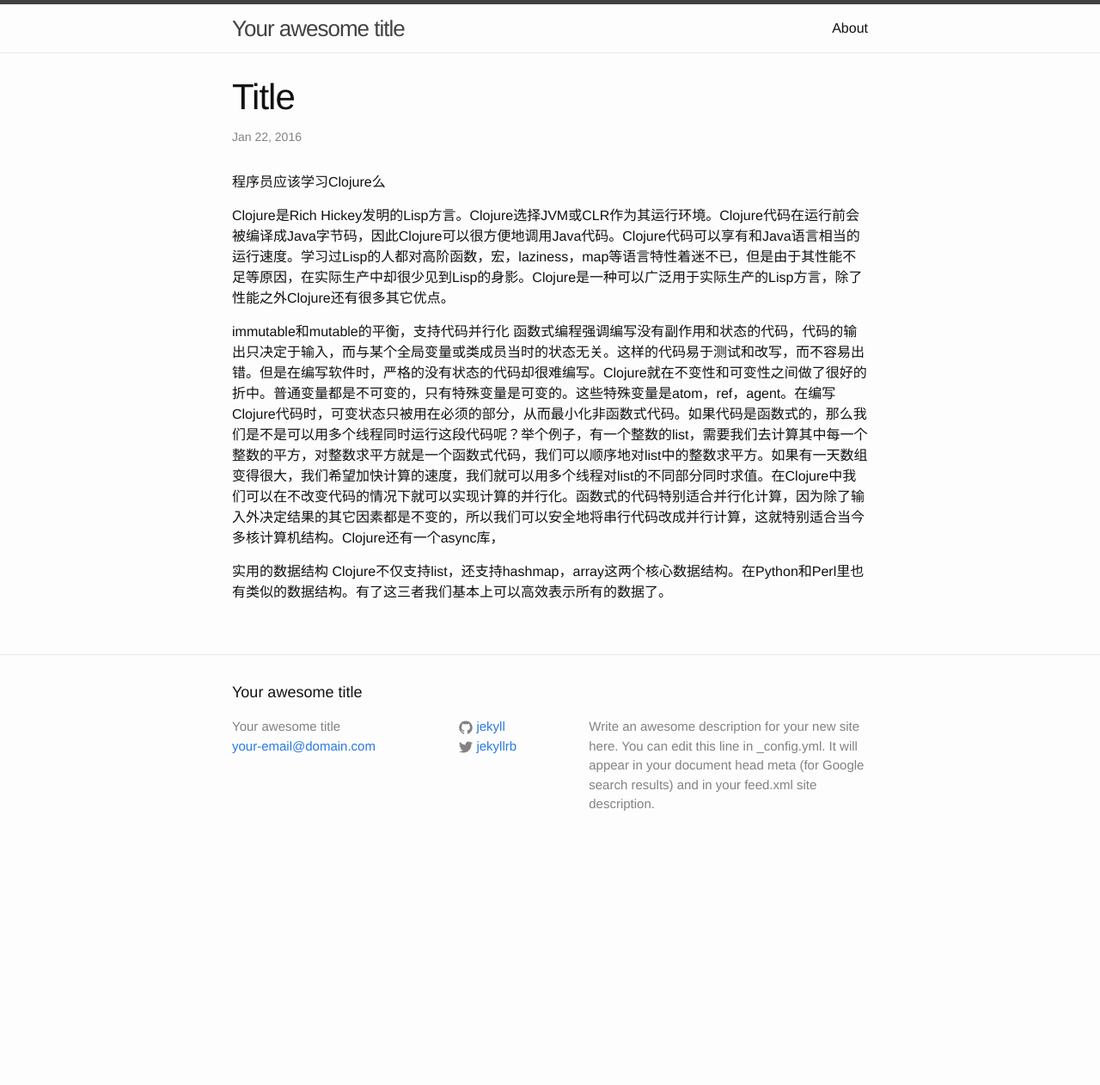
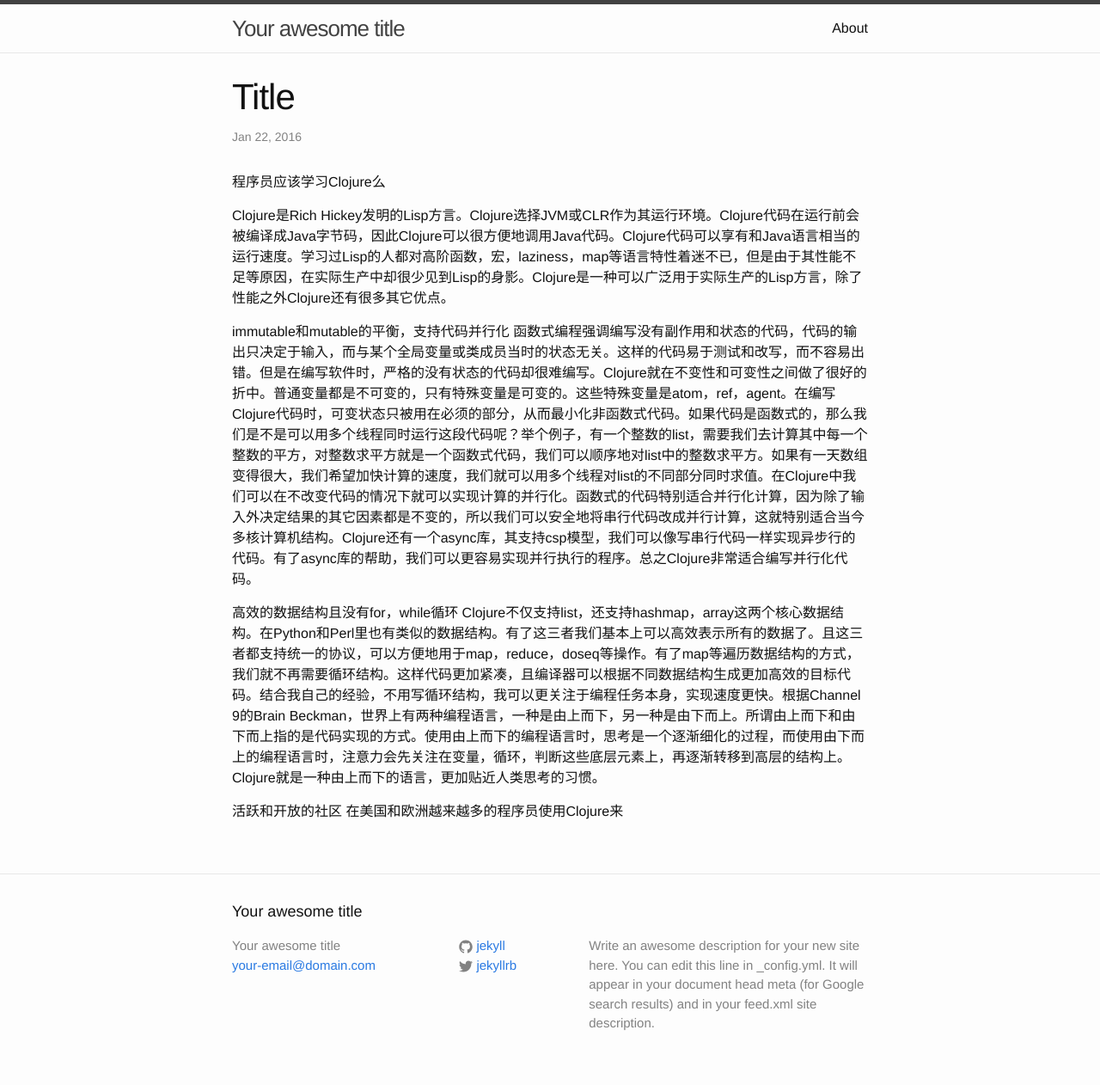
Before and after one commit to paul356/blog.backup, a Jekyll site: the page built from _posts/2016-01-22-new.md, in a window 1280 px wide. Shown: the whole page at 86% size. Built offline with Jekyll 4.4.1, drawn with Linux system fonts in a browser that asks for light colours; before the commit the page ends 1007 px from its top, so only the background shows below that.

Commit message:
Created :_posts/2016-01-22-new.md

```diff
--- a/_posts/2016-01-22-new.md
+++ b/_posts/2016-01-22-new.md
@@ -8,7 +8,10 @@ tags:
 Clojure是Rich Hickey发明的Lisp方言。Clojure选择JVM或CLR作为其运行环境。Clojure代码在运行前会被编译成Java字节码，因此Clojure可以很方便地调用Java代码。Clojure代码可以享有和Java语言相当的运行速度。学习过Lisp的人都对高阶函数，宏，laziness，map等语言特性着迷不已，但是由于其性能不足等原因，在实际生产中却很少见到Lisp的身影。Clojure是一种可以广泛用于实际生产的Lisp方言，除了性能之外Clojure还有很多其它优点。
 
 immutable和mutable的平衡，支持代码并行化
-函数式编程强调编写没有副作用和状态的代码，代码的输出只决定于输入，而与某个全局变量或类成员当时的状态无关。这样的代码易于测试和改写，而不容易出错。但是在编写软件时，严格的没有状态的代码却很难编写。Clojure就在不变性和可变性之间做了很好的折中。普通变量都是不可变的，只有特殊变量是可变的。这些特殊变量是atom，ref，agent。在编写Clojure代码时，可变状态只被用在必须的部分，从而最小化非函数式代码。如果代码是函数式的，那么我们是不是可以用多个线程同时运行这段代码呢？举个例子，有一个整数的list，需要我们去计算其中每一个整数的平方，对整数求平方就是一个函数式代码，我们可以顺序地对list中的整数求平方。如果有一天数组变得很大，我们希望加快计算的速度，我们就可以用多个线程对list的不同部分同时求值。在Clojure中我们可以在不改变代码的情况下就可以实现计算的并行化。函数式的代码特别适合并行化计算，因为除了输入外决定结果的其它因素都是不变的，所以我们可以安全地将串行代码改成并行计算，这就特别适合当今多核计算机结构。Clojure还有一个async库，
+函数式编程强调编写没有副作用和状态的代码，代码的输出只决定于输入，而与某个全局变量或类成员当时的状态无关。这样的代码易于测试和改写，而不容易出错。但是在编写软件时，严格的没有状态的代码却很难编写。Clojure就在不变性和可变性之间做了很好的折中。普通变量都是不可变的，只有特殊变量是可变的。这些特殊变量是atom，ref，agent。在编写Clojure代码时，可变状态只被用在必须的部分，从而最小化非函数式代码。如果代码是函数式的，那么我们是不是可以用多个线程同时运行这段代码呢？举个例子，有一个整数的list，需要我们去计算其中每一个整数的平方，对整数求平方就是一个函数式代码，我们可以顺序地对list中的整数求平方。如果有一天数组变得很大，我们希望加快计算的速度，我们就可以用多个线程对list的不同部分同时求值。在Clojure中我们可以在不改变代码的情况下就可以实现计算的并行化。函数式的代码特别适合并行化计算，因为除了输入外决定结果的其它因素都是不变的，所以我们可以安全地将串行代码改成并行计算，这就特别适合当今多核计算机结构。Clojure还有一个async库，其支持csp模型，我们可以像写串行代码一样实现异步行的代码。有了async库的帮助，我们可以更容易实现并行执行的程序。总之Clojure非常适合编写并行化代码。
 
-实用的数据结构
-Clojure不仅支持list，还支持hashmap，array这两个核心数据结构。在Python和Perl里也有类似的数据结构。有了这三者我们基本上可以高效表示所有的数据了。
+高效的数据结构且没有for，while循环
+Clojure不仅支持list，还支持hashmap，array这两个核心数据结构。在Python和Perl里也有类似的数据结构。有了这三者我们基本上可以高效表示所有的数据了。且这三者都支持统一的协议，可以方便地用于map，reduce，doseq等操作。有了map等遍历数据结构的方式，我们就不再需要循环结构。这样代码更加紧凑，且编译器可以根据不同数据结构生成更加高效的目标代码。结合我自己的经验，不用写循环结构，我可以更关注于编程任务本身，实现速度更快。根据Channel 9的Brain Beckman，世界上有两种编程语言，一种是由上而下，另一种是由下而上。所谓由上而下和由下而上指的是代码实现的方式。使用由上而下的编程语言时，思考是一个逐渐细化的过程，而使用由下而上的编程语言时，注意力会先关注在变量，循环，判断这些底层元素上，再逐渐转移到高层的结构上。Clojure就是一种由上而下的语言，更加贴近人类思考的习惯。
+
+活跃和开放的社区
+在美国和欧洲越来越多的程序员使用Clojure来
```
